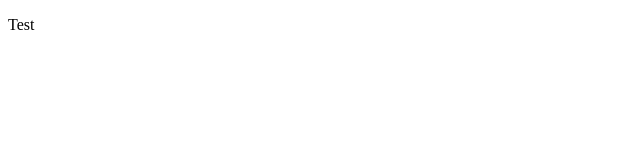
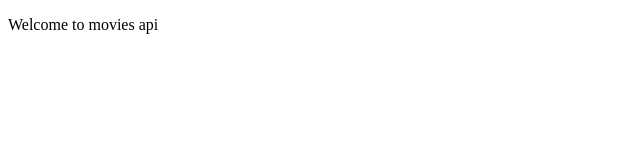
Before and after one commit to Sonam-22/movie-api, a plain HTML site: page index.html in a window 1280 px wide. Shown: the whole page, without its empty margins (0-640 px from the left). Drawn offline with Linux system fonts and the light colour scheme.

Commit message:
updated index file

```diff
--- a/index.html
+++ b/index.html
@@ -6,6 +6,6 @@
     <title>Movies App</title>
   </head>
   <body>
-    <p>Test</p>
+    <p>Welcome to movies api</p>
   </body>
 </html>
```
